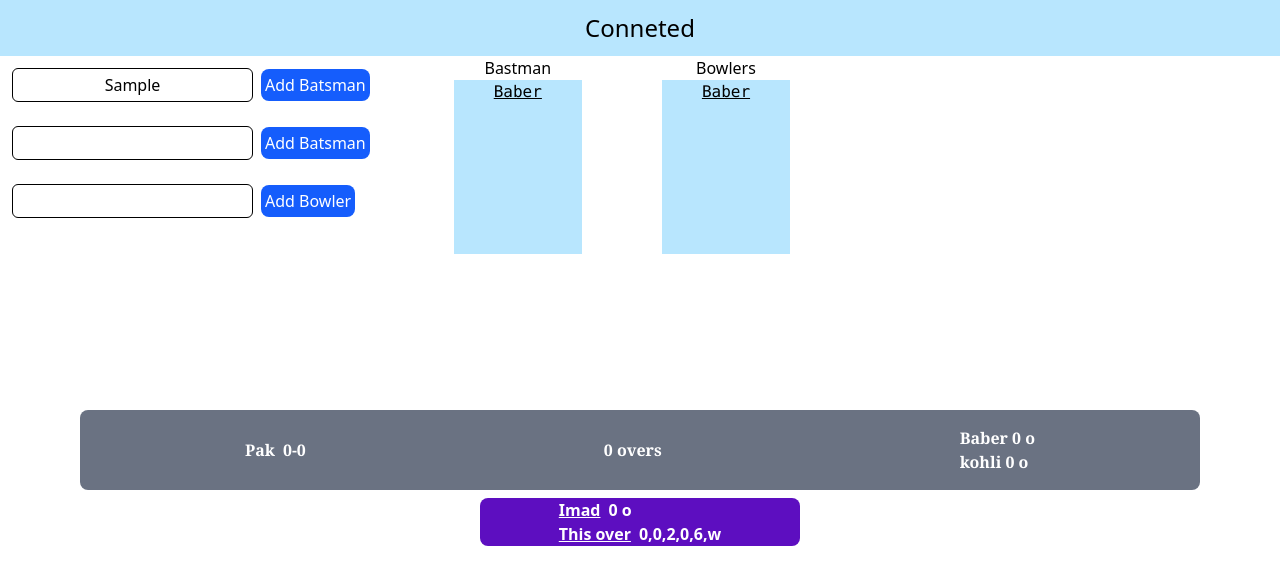
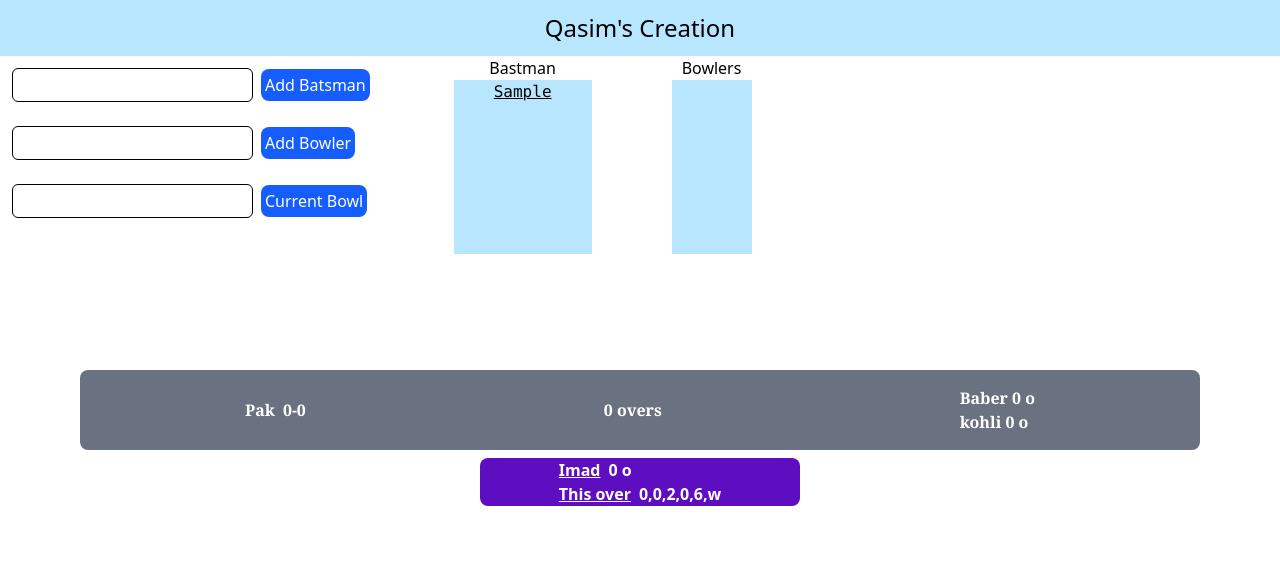
Before and after one commit to qasimhaleem/cricket-dashbord, a React (Vite) app: page / in a window 1280 px wide. Both pictures are taken after typing "Sample" into the empty fields and a click on the button "Add Batsman". Shown: the top 584 px of the page. Built offline with nearby package versions, Linux system fonts and the light colour scheme.

Commit message:
bowler and batsman list functionality added

```diff
--- a/src/Compnents/Display.jsx
+++ b/src/Compnents/Display.jsx
@@ -1,6 +1,6 @@
 const Display = () => {
     return (
-        <div className="flex justify-around mt-45 bg-gray-500 rounded-lg p-4 mx-20 items-cneter font-serif font-semibold text-white">
+        <div className="flex justify-around mt-35 bg-gray-500 rounded-lg p-4 mx-20 items-cneter font-serif font-semibold text-white">
             <div className="flex items-center gap-2">
                 <h5>Pak</h5>
                 <h5>0-0</h5>
--- a/src/Compnents/admin.jsx
+++ b/src/Compnents/admin.jsx
@@ -1,31 +1,71 @@
 import React from 'react'
+import { useState } from 'react'
 
 const Admin = () => {
+    const [bat1, setBat1] = useState("");
+    const [currentBowl, setCurrentBowl] = useState("");
+    const [bowler, setBowler] = useState("");
+    const [bowlList, setBowlList] = useState([]);
+    const [batList, setBatList] = useState([]);
+    // handle batsman
+    const handleSubmit = () => {
+        console.log("worings")
+        setBat1("");
+        setBatList(prevBat1 => prevBat1.concat(bat1))
+    }
+    // handle bowl submit
+    const handleSubmitBowl = () => {
+        console.log('woring');
+        setBowler("");
+        setBowlList(prevBowler => prevBowler.concat(bowler))
+
+    }
     return (
         <div className='flex gap-20'>
             <div className='grid '>
-                <div className='flex justify-start items-center  m-1 '>
-                    <input type="text" className='border rounded-md p-1 m-2 text-center' />
-                    <button className='bg-blue-600 rounded-lg text-white p-1 '>Add Batsman</button>
+                <div className='flex justify-start items-center  m-1'>
+                    <input type="text"
+                        className='border rounded-md p-1 m-2 text-center'
+                        value={bat1}
+                        onChange={(e) => setBat1(e.target.value)}
+                    />
+                    <button className='bg-blue-600 rounded-lg text-white p-1'
+                        onClick={handleSubmit}>Add Batsman</button>
                 </div>
                 <div className='flex justify-start items-center m-1 '>
-                    <input type="text" className='border rounded-md p-1 m-2 text-center' />
-                    <button className='bg-blue-600 rounded-lg text-white p-1 '>Add Batsman</button>
+                    <input type="text"
+                        className='border rounded-md p-1 m-2 text-center'
+                        value={bowler}
+                        onChange={(e) => setBowler(e.target.value)
+                        } />
+                    <button className='bg-blue-600 rounded-lg text-white p-1' onClick={handleSubmitBowl}>Add Bowler</button>
                 </div>
                 <div className='flex justify-start items-center m-1 '>
-                    <input type="text" className='border rounded-md p-1 m-2 text-center' />
-                    <button className='bg-blue-600 rounded-lg text-white p-1 '>Add Bowler</button>
+                    <input type="number" className='border rounded-md p-1 m-2 text-center' />
+                    <button className='bg-blue-600 rounded-lg text-white p-1'>Current Bowl</button>
                 </div>
             </div>
             <div className='items-center text-center'>Bastman
                 <ul className='bg-sky-200 h-full px-10 underline w-full grid text-center font-mono'>
-                    <li>Baber</li>
+                    {batList.map((item, index) => (
+                        <li key={index} >
+                            {item}
+                        </li>
+                    ))
+                    }
                 </ul>
             </div>
             <div className='text-center'>
                 Bowlers
                 <ul className='bg-sky-200 h-full px-10 underline w-full grid text-center font-mono'>
-                    <li>Baber</li>
+                    {
+                        bowlList.map((item, index) => (
+
+                            <li key={index}>
+                                {item}
+                            </li>
+                        ))
+                    }
                 </ul>
             </div>
         </div>
--- a/src/Compnents/app.jsx
+++ b/src/Compnents/app.jsx
@@ -5,11 +5,11 @@ import Display from './Display';
 const App = () => {
     return (
         <>
-            <div className='flex justify-center items-center bg-sky-200 p-3 font-md text-2xl'>Conneted
+            <div className='flex justify-center items-center bg-sky-200 p-3 font-md text-2xl'>Qasim's  Creation
             </div>
             <Admin />
             <Display />
-            <div className='grid mt-2 justify-around items-center bg-violet-800 text-white font-semibold mx-120 rounded-lg'>
+            <div className='grid mt-2 justify-around items-center bg-violet-800 text-white font-semibold mx-120 rounded-lg px-10'>
                 <div className='flex gap-2' >
                     <h5 className='underline'>Imad  </h5>
                     <h5>0 o</h5>
```
